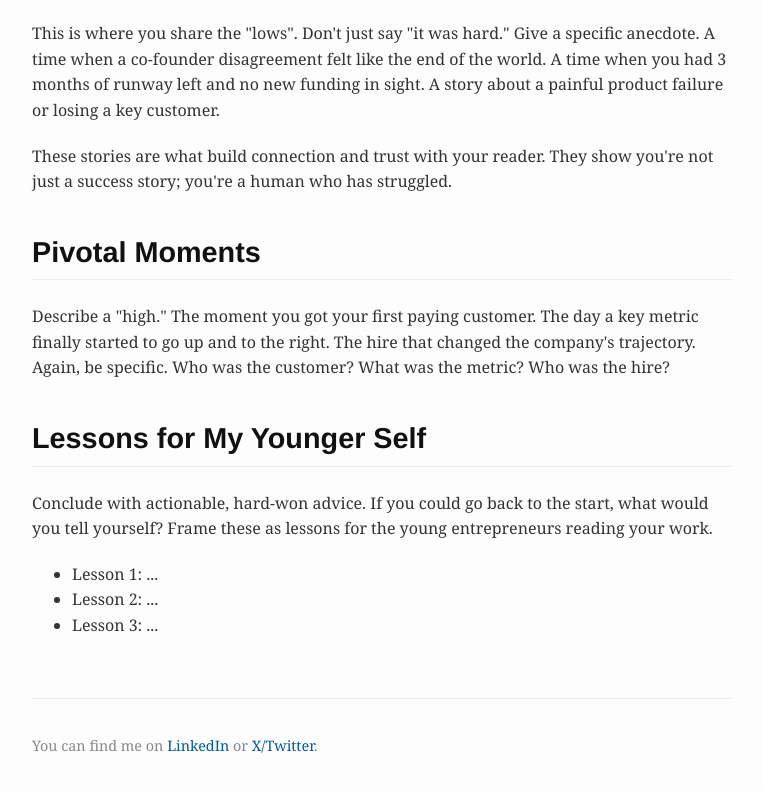
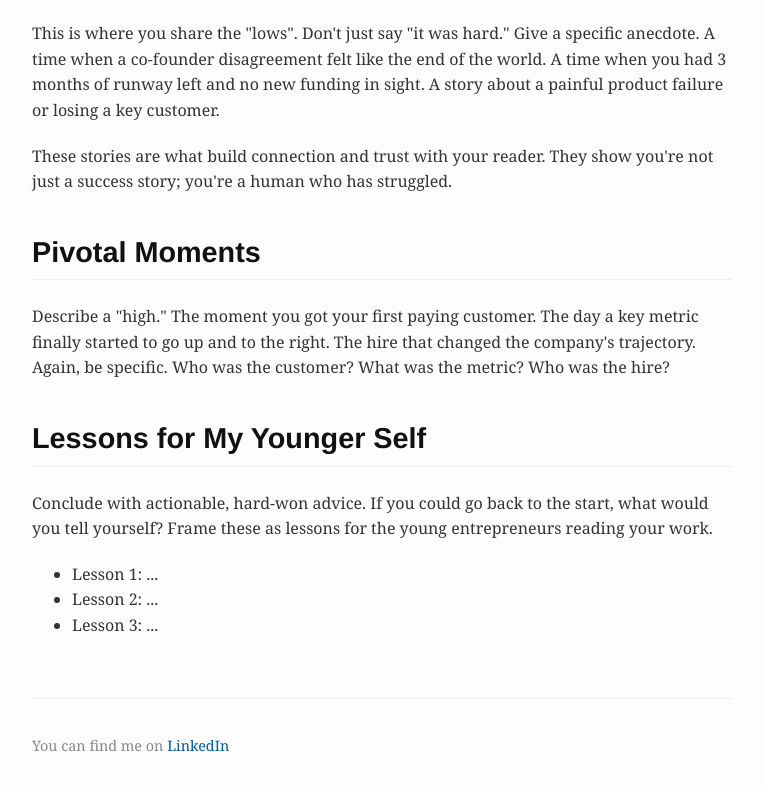
Before and after one commit to hemanuphal/hemantphalak-website, a plain HTML site: page my-first-essay.html in a window 1280 px wide. Shown: the part 535-1326 px from the top of the page, without its empty margins (258-1021 px from the left). Drawn offline with Linux system fonts and the light colour scheme.

```diff
--- a/my-first-essay.html
+++ b/my-first-essay.html
@@ -47,7 +47,7 @@
     </article>
 
     <footer>
-        <p>You can find me on <a href="https://www.linkedin.com/in/hemantphalak" target="_blank">LinkedIn</a> or <a href="https://twitter.com/your-handle" target="_blank">X/Twitter</a>.</p>
+        <p>You can find me on <a href="https://www.linkedin.com/in/hemantphalak" target="https://www.linkedin.com/in/hemantphalak">LinkedIn</p>
     </footer>
 </body>
 </html>
```
